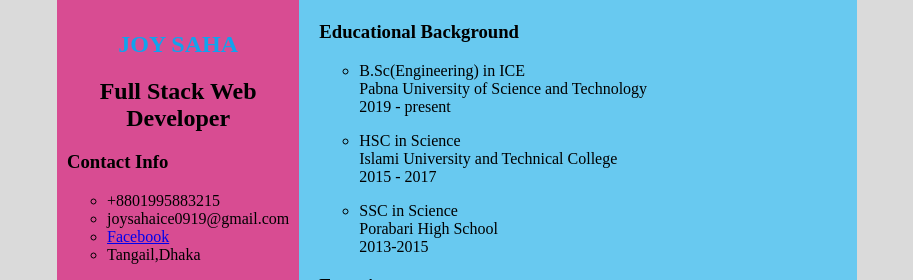
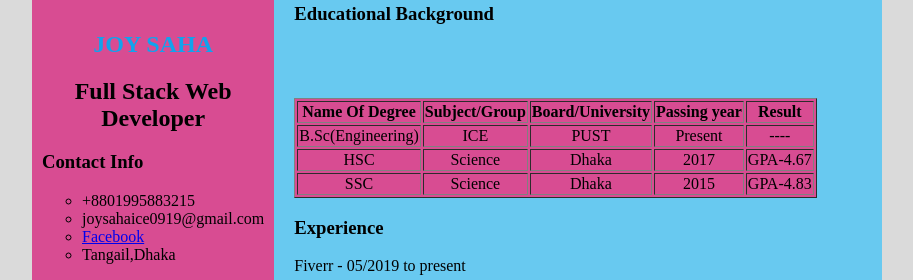
Before and after one commit to joysahaice/my.cv, a plain HTML site: page index.html in a window 1280 px wide. Shown: the part 193-473 px from the top of the page, without its empty margins (183-1096 px from the left). Drawn offline with Linux system fonts and the light colour scheme.

Commit message:
Update index.html

```diff
--- a/index.html
+++ b/index.html
@@ -1,6 +1,5 @@
 <!DOCTYPE html>
 <html lang="en">
-
 <head>
     <title>Curriculum vitae</title>
     <style>
@@ -12,7 +11,7 @@
         }
         .container
         {
-            width: 800px;
+            width: 850px;
             margin: auto;
             display: flex;
         }
@@ -138,30 +137,41 @@
                  <!-- Education -->
             <div>
                 <h3 class="title">Educational Background</h3>
-                <ul>
-                    <li>
+                <table border="1"style="background-color: rgb(216, 76, 146);text-align: center;">
+                <tr>
+                    <th>Name Of Degree</th>
+                    <th>Subject/Group</th>
+                    <th>Board/University</th>
+                    <th>Passing year</th>
+                    <th>Result</th>
 
-                        <p>B.Sc(Engineering) in ICE</h3>
-                        <p>Pabna University of Science and Technology</p>
-                        <p>2019 - present</h5>
-                    </li>
 
-                </ul>
-                <ul>
-                    <li>
-                        <p>HSC in Science</h3>
-                        <p>Islami University and Technical College</p>
-                        <p>2015 - 2017</h5>
-                    </li>
-
-                </ul>
-                <ul>
-                    <li>
-                        <p>SSC in Science</h3>
-                        <p>Porabari High School</p>
-                        <p>2013-2015</h5>
-                    </li>
-                </ul>
+                </tr>
+                </br>
+                <tr>
+                    <td>B.Sc(Engineering)</td>
+                    <td>ICE</td>
+                    <td>PUST</td>
+                    <td>Present</td>
+                    <td>----</td>
+                </tr>
+                </br>
+                <tr>
+                    <td>HSC</td>
+                    <td>Science</td>
+                    <td>Dhaka</td>
+                    <td>2017</td>
+                    <td>GPA-4.67</td>
+                </tr>
+                </br>
+                <tr>
+                    <td>SSC</td>
+                    <td>Science</td>
+                    <td>Dhaka</td>
+                    <td>2015</td>
+                    <td>GPA-4.83</td>
+                </tr>
+                </table>
             </div>
             <!-- Experience -->
             <div>
```
